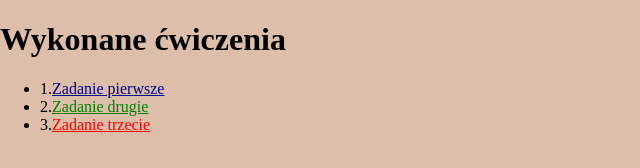
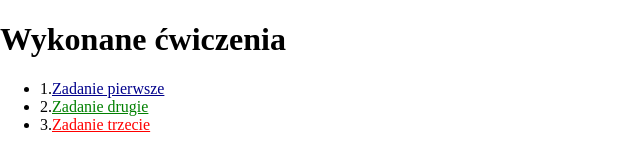
Before and after one commit to Requu1/WebApplications, a plain HTML site: page Lab_01/index.html in a window 1280 px wide. Shown: the whole page, without its empty margins (0-640 px from the left). Drawn offline with Linux system fonts and the light colour scheme.

Commit message:
Color change

```diff
--- a/Lab_01/style.css
+++ b/Lab_01/style.css
@@ -1,5 +1,5 @@
 html {
-      background-color: #DDBEAA;
+  background-color: white;
   height: 100vh;
 }
 
```
Lines whose indentation alone changed are shown as unchanged.
